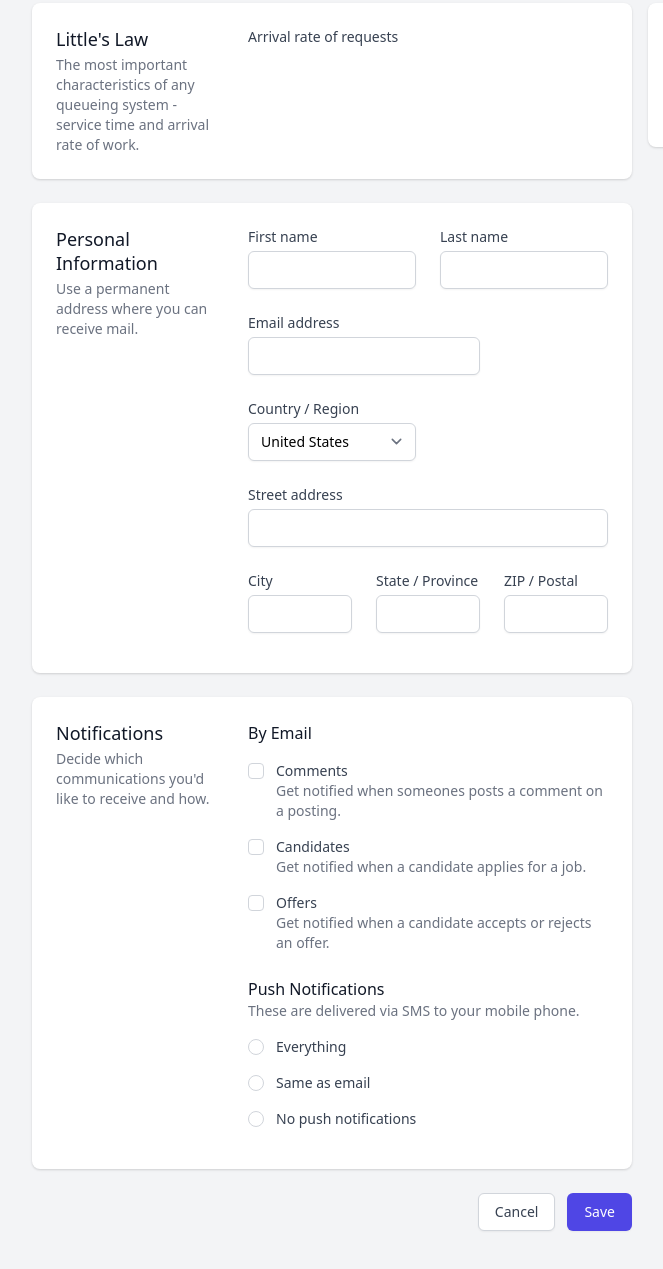
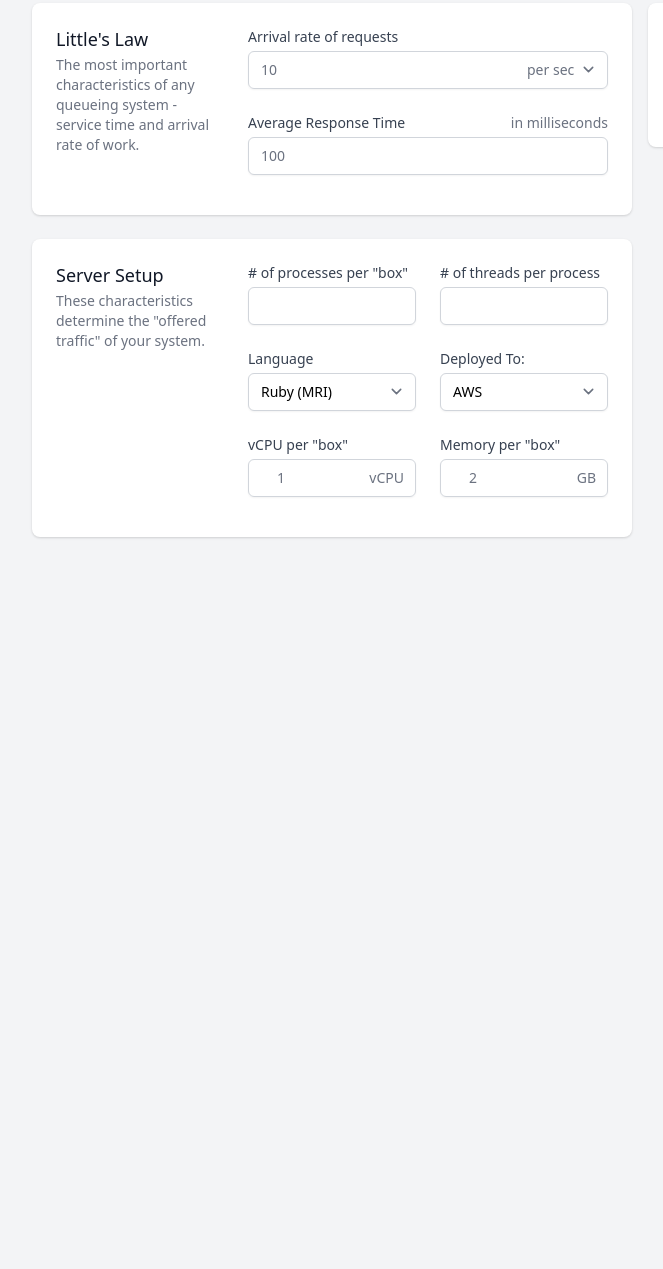
Before and after one commit to speedshop/scalechecker, a website built with webpack: page src/index.html in a window 1280 px wide. Shown: the part 167-1436 px from the top of the page, without its empty margins (0-663 px from the left). After the commit the page ends 800 px from the top, so only its background shows below. Built offline with nearby package versions, Linux system fonts and the light colour scheme.

Commit message:
Basic form

```diff
--- a/src/index.html
+++ b/src/index.html
@@ -30,14 +30,35 @@
                     </div>
                     <div class="mt-5 md:mt-0 md:col-span-2">
                       <form class="space-y-6" action="#" method="POST">
-                        <div class="grid grid-cols-3 gap-6">
-                          <div class="col-span-3 sm:col-span-2">
-                            <label for="company_website" class="block text-sm font-medium text-gray-700">
-                              Arrival rate of requests
-                            </label>
 
+                        <div>
+                          <label for="company_website" class="block text-sm font-medium text-gray-700">
+                            Arrival rate of requests
+                          </label>
+                          <div class="mt-1 relative rounded-md shadow-sm">
+                            <input type="text" name="price" id="price" class="focus:ring-indigo-500 focus:border-indigo-500 block w-full pr-12 sm:text-sm border-gray-300 rounded-md" placeholder="10">
+                            <div class="absolute inset-y-0 right-0 flex items-center">
+                              <label for="currency" class="sr-only">per unit of time</label>
+                              <select id="currency" name="currency" class="focus:ring-indigo-500 focus:border-indigo-500 h-full py-0 pl-2 pr-7 border-transparent bg-transparent text-gray-500 sm:text-sm rounded-md">
+                                <option>per sec</option>
+                                <option>per min</option>
+                                <option>per day</option>
+                              </select>
+                            </div>
                           </div>
                         </div>
+                        <div>
+                          <div>
+                            <div class="flex justify-between">
+                              <label for="avg-response-time" class="block text-sm font-medium text-gray-700">Average Response Time</label>
+                              <span class="text-sm text-gray-500" id="avg-response-time-optional">in milliseconds</span>
+                            </div>
+                            <div class="mt-1">
+                              <input type="text" name="avg-response-time" id="avg-response-time" class="shadow-sm focus:ring-indigo-500 focus:border-indigo-500 block w-full sm:text-sm border-gray-300 rounded-md" placeholder="100" aria-describedby="avg-response-time-optional">
+                            </div>
+                          </div>
+                        </div>
+
                       </form>
                     </div>
                   </div>
@@ -46,143 +67,82 @@
                 <div class="bg-white shadow px-4 py-5 sm:rounded-lg sm:p-6">
                   <div class="md:grid md:grid-cols-3 md:gap-6">
                     <div class="md:col-span-1">
-                      <h3 class="text-lg font-medium leading-6 text-gray-900">Personal Information</h3>
+                      <h3 class="text-lg font-medium leading-6 text-gray-900">Server Setup</h3>
                       <p class="mt-1 text-sm text-gray-500">
-                        Use a permanent address where you can receive mail.
+                        These characteristics determine the "offered traffic" of your system.
                       </p>
                     </div>
                     <div class="mt-5 md:mt-0 md:col-span-2">
                       <form action="#" method="POST">
                         <div class="grid grid-cols-6 gap-6">
                           <div class="col-span-6 sm:col-span-3">
-                            <label for="first_name" class="block text-sm font-medium text-gray-700">First name</label>
+                            <label for="first_name" class="block text-sm font-medium text-gray-700"># of processes per "box"</label>
                             <input type="text" name="first_name" id="first_name" autocomplete="given-name" class="mt-1 focus:ring-indigo-500 focus:border-indigo-500 block w-full shadow-sm sm:text-sm border-gray-300 rounded-md">
                           </div>
 
                           <div class="col-span-6 sm:col-span-3">
-                            <label for="last_name" class="block text-sm font-medium text-gray-700">Last name</label>
+                            <label for="last_name" class="block text-sm font-medium text-gray-700"># of threads per process</label>
                             <input type="text" name="last_name" id="last_name" autocomplete="family-name" class="mt-1 focus:ring-indigo-500 focus:border-indigo-500 block w-full shadow-sm sm:text-sm border-gray-300 rounded-md">
                           </div>
 
-                          <div class="col-span-6 sm:col-span-4">
-                            <label for="email_address" class="block text-sm font-medium text-gray-700">Email address</label>
-                            <input type="text" name="email_address" id="email_address" autocomplete="email" class="mt-1 focus:ring-indigo-500 focus:border-indigo-500 block w-full shadow-sm sm:text-sm border-gray-300 rounded-md">
+                          <div class="col-span-6 sm:col-span-3">
+                            <label for="country" class="block text-sm font-medium text-gray-700">Language</label>
+                            <select id="country" name="country" autocomplete="country" class="mt-1 block w-full py-2 px-3 border border-gray-300 bg-white rounded-md shadow-sm focus:outline-none focus:ring-indigo-500 focus:border-indigo-500 sm:text-sm">
+                              <option>Ruby (MRI)</option>
+                              <option>Ruby (JRuby/Truffle)</option>
+                              <option>Node</option>
+                              <option>Python</option>
+                              <option>PHP</option>
+                              <option>Java</option>
+                            </select>
                           </div>
 
                           <div class="col-span-6 sm:col-span-3">
-                            <label for="country" class="block text-sm font-medium text-gray-700">Country / Region</label>
+                            <label for="country" class="block text-sm font-medium text-gray-700">Deployed To:</label>
                             <select id="country" name="country" autocomplete="country" class="mt-1 block w-full py-2 px-3 border border-gray-300 bg-white rounded-md shadow-sm focus:outline-none focus:ring-indigo-500 focus:border-indigo-500 sm:text-sm">
-                              <option>United States</option>
-                              <option>Canada</option>
-                              <option>Mexico</option>
+                              <option>AWS</option>
+                              <option>Heroku</option>
+                              <option>Other</option>
                             </select>
                           </div>
 
-                          <div class="col-span-6">
-                            <label for="street_address" class="block text-sm font-medium text-gray-700">Street address</label>
-                            <input type="text" name="street_address" id="street_address" autocomplete="street-address" class="mt-1 focus:ring-indigo-500 focus:border-indigo-500 block w-full shadow-sm sm:text-sm border-gray-300 rounded-md">
+                          <div class="col-span-6 sm:col-span-3">
+                            <label for="price" class="block text-sm font-medium text-gray-700">vCPU per "box"</label>
+                            <div class="mt-1 relative rounded-md shadow-sm">
+                              <div class="absolute inset-y-0 left-0 pl-3 flex items-center pointer-events-none">
+                                <span class="text-gray-500 sm:text-sm">
+
+                                </span>
+                              </div>
+                              <input type="text" name="price" id="price" class="focus:ring-indigo-500 focus:border-indigo-500 block w-full pl-7 pr-12 sm:text-sm border-gray-300 rounded-md" placeholder="1" aria-describedby="price-currency">
+                              <div class="absolute inset-y-0 right-0 pr-3 flex items-center pointer-events-none">
+                                <span class="text-gray-500 sm:text-sm" id="price-currency">
+                                  vCPU
+                                </span>
+                              </div>
+                            </div>
                           </div>
 
-                          <div class="col-span-6 sm:col-span-6 lg:col-span-2">
-                            <label for="city" class="block text-sm font-medium text-gray-700">City</label>
-                            <input type="text" name="city" id="city" class="mt-1 focus:ring-indigo-500 focus:border-indigo-500 block w-full shadow-sm sm:text-sm border-gray-300 rounded-md">
-                          </div>
+                          <div class="col-span-6 sm:col-span-3">
+                            <label for="price" class="block text-sm font-medium text-gray-700">Memory per "box"</label>
+                            <div class="mt-1 relative rounded-md shadow-sm">
+                              <div class="absolute inset-y-0 left-0 pl-3 flex items-center pointer-events-none">
+                                <span class="text-gray-500 sm:text-sm">
 
-                          <div class="col-span-6 sm:col-span-3 lg:col-span-2">
-                            <label for="state" class="block text-sm font-medium text-gray-700">State / Province</label>
-                            <input type="text" name="state" id="state" class="mt-1 focus:ring-indigo-500 focus:border-indigo-500 block w-full shadow-sm sm:text-sm border-gray-300 rounded-md">
-                          </div>
-
-                          <div class="col-span-6 sm:col-span-3 lg:col-span-2">
-                            <label for="postal_code" class="block text-sm font-medium text-gray-700">ZIP / Postal</label>
-                            <input type="text" name="postal_code" id="postal_code" autocomplete="postal-code" class="mt-1 focus:ring-indigo-500 focus:border-indigo-500 block w-full shadow-sm sm:text-sm border-gray-300 rounded-md">
+                                </span>
+                              </div>
+                              <input type="text" name="price" id="price" class="focus:ring-indigo-500 focus:border-indigo-500 block w-full pl-7 pr-12 sm:text-sm border-gray-300 rounded-md" placeholder="2" aria-describedby="price-currency">
+                              <div class="absolute inset-y-0 right-0 pr-3 flex items-center pointer-events-none">
+                                <span class="text-gray-500 sm:text-sm" id="price-currency">
+                                  GB
+                                </span>
+                              </div>
+                            </div>
                           </div>
                         </div>
                       </form>
                     </div>
                   </div>
-                </div>
-
-                <div class="bg-white shadow px-4 py-5 sm:rounded-lg sm:p-6">
-                  <div class="md:grid md:grid-cols-3 md:gap-6">
-                    <div class="md:col-span-1">
-                      <h3 class="text-lg font-medium leading-6 text-gray-900">Notifications</h3>
-                      <p class="mt-1 text-sm text-gray-500">
-                        Decide which communications you'd like to receive and how.
-                      </p>
-                    </div>
-                    <div class="mt-5 md:mt-0 md:col-span-2">
-                      <form class="space-y-6" action="#" method="POST">
-                        <fieldset>
-                          <legend class="text-base font-medium text-gray-900">By Email</legend>
-                          <div class="mt-4 space-y-4">
-                            <div class="flex items-start">
-                              <div class="h-5 flex items-center">
-                                <input id="comments" name="comments" type="checkbox" class="focus:ring-indigo-500 h-4 w-4 text-indigo-600 border-gray-300 rounded">
-                              </div>
-                              <div class="ml-3 text-sm">
-                                <label for="comments" class="font-medium text-gray-700">Comments</label>
-                                <p class="text-gray-500">Get notified when someones posts a comment on a posting.</p>
-                              </div>
-                            </div>
-                            <div class="flex items-start">
-                              <div class="flex items-center h-5">
-                                <input id="candidates" name="candidates" type="checkbox" class="focus:ring-indigo-500 h-4 w-4 text-indigo-600 border-gray-300 rounded">
-                              </div>
-                              <div class="ml-3 text-sm">
-                                <label for="candidates" class="font-medium text-gray-700">Candidates</label>
-                                <p class="text-gray-500">Get notified when a candidate applies for a job.</p>
-                              </div>
-                            </div>
-                            <div class="flex items-start">
-                              <div class="flex items-center h-5">
-                                <input id="offers" name="offers" type="checkbox" class="focus:ring-indigo-500 h-4 w-4 text-indigo-600 border-gray-300 rounded">
-                              </div>
-                              <div class="ml-3 text-sm">
-                                <label for="offers" class="font-medium text-gray-700">Offers</label>
-                                <p class="text-gray-500">Get notified when a candidate accepts or rejects an offer.</p>
-                              </div>
-                            </div>
-                          </div>
-                        </fieldset>
-                        <fieldset>
-                          <div>
-                            <legend class="text-base font-medium text-gray-900">Push Notifications</legend>
-                            <p class="text-sm text-gray-500">These are delivered via SMS to your mobile phone.</p>
-                          </div>
-                          <div class="mt-4 space-y-4">
-                            <div class="flex items-center">
-                              <input id="push_everything" name="push_notifications" type="radio" class="focus:ring-indigo-500 h-4 w-4 text-indigo-600 border-gray-300">
-                              <label for="push_everything" class="ml-3 block text-sm font-medium text-gray-700">
-                                Everything
-                              </label>
-                            </div>
-                            <div class="flex items-center">
-                              <input id="push_email" name="push_notifications" type="radio" class="focus:ring-indigo-500 h-4 w-4 text-indigo-600 border-gray-300">
-                              <label for="push_email" class="ml-3 block text-sm font-medium text-gray-700">
-                                Same as email
-                              </label>
-                            </div>
-                            <div class="flex items-center">
-                              <input id="push_nothing" name="push_notifications" type="radio" class="focus:ring-indigo-500 h-4 w-4 text-indigo-600 border-gray-300">
-                              <label for="push_nothing" class="ml-3 block text-sm font-medium text-gray-700">
-                                No push notifications
-                              </label>
-                            </div>
-                          </div>
-                        </fieldset>
-                      </form>
-                    </div>
-                  </div>
-                </div>
-
-                <div class="flex justify-end">
-                  <button type="button" class="bg-white py-2 px-4 border border-gray-300 rounded-md shadow-sm text-sm font-medium text-gray-700 hover:bg-gray-50 focus:outline-none focus:ring-2 focus:ring-offset-2 focus:ring-indigo-500">
-                    Cancel
-                  </button>
-                  <button type="submit" class="ml-3 inline-flex justify-center py-2 px-4 border border-transparent shadow-sm text-sm font-medium rounded-md text-white bg-indigo-600 hover:bg-indigo-700 focus:outline-none focus:ring-2 focus:ring-offset-2 focus:ring-indigo-500">
-                    Save
-                  </button>
                 </div>
               </div>
               <div class="static">
@@ -196,7 +156,7 @@
               </div>
             </div>
           </div>
-        </div>
+        </div
       </main>
     </div>
   </body>
```
